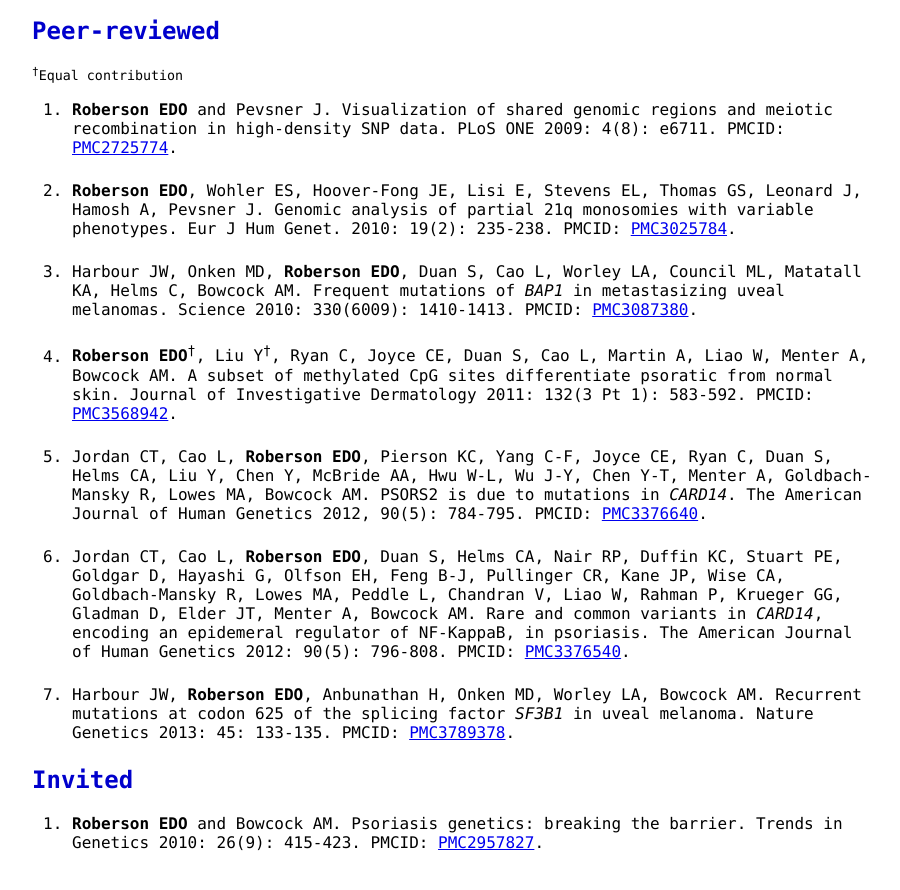
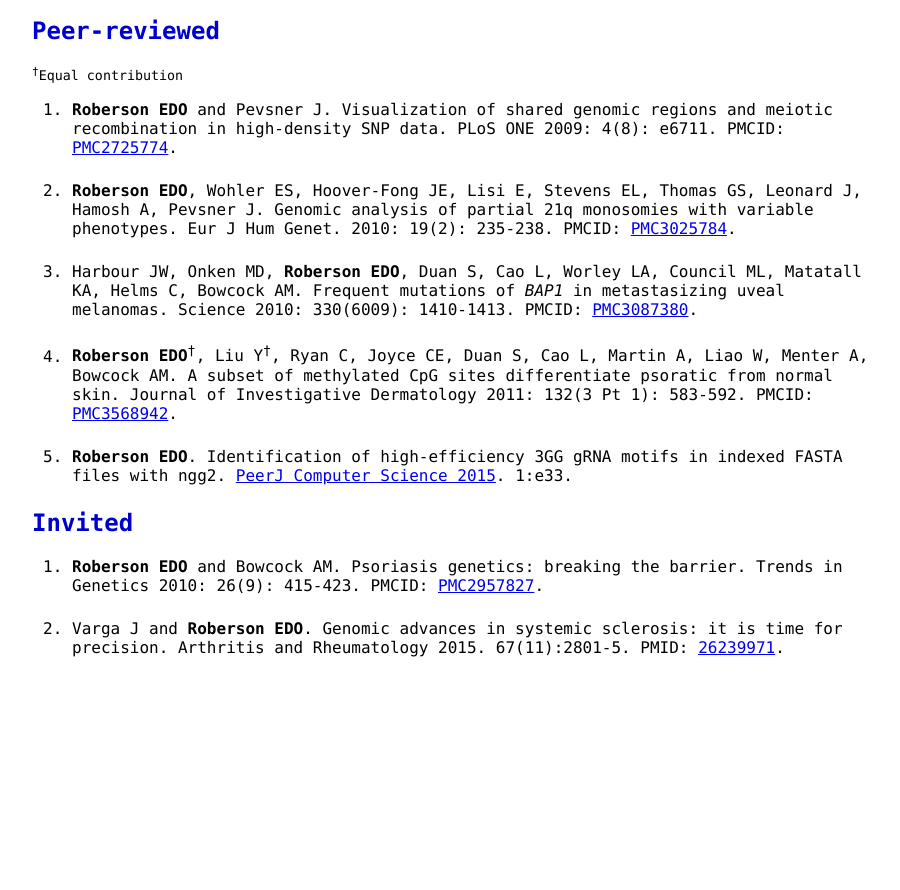
Before and after one commit to RobersonLab/RobersonLab.github.io, a Jekyll site: the page built from eli.md, in a window 1280 px wide and 900 px high, scrolled down 1136 px. Shown: the top 890 px of the window, without its empty margins (184-1084 px from the left). Built offline with Jekyll 4.4.1, drawn with Linux system fonts in a browser that asks for light colours; after the commit the page ends 1841 px from its top, so only the background shows below that.

Commit message:
Updated list of papers, fixed incorrect rheum website link

```diff
--- a/eli.md
+++ b/eli.md
@@ -10,7 +10,7 @@ layout: page
 
 <div id="maintext">
 <h1>Around the web</h1>
-<a href="http://bit.ly/1cRId2l">Faculty page</a><br>
+<a href="http://www.rheumatology.wustl.edu/faculty/research-faculty/eroberson.html">Faculty page</a><br>
 <a href="http://bit.ly/1qtMKRz">FigShare</a><br>
 <a href="http://bit.ly/1kKmRfk">Google Scholar</a><br>
 <a href="http://bit.ly/N4pHg6">ORCiD</a><br>
@@ -51,12 +51,11 @@ CSRB 10004A<br>
 <li><strong>Roberson EDO</strong>, Wohler ES, Hoover-Fong JE, Lisi E, Stevens EL, Thomas GS, Leonard J, Hamosh A, Pevsner J. Genomic analysis of partial 21q monosomies with variable phenotypes. Eur J Hum Genet. 2010: 19(2): 235-238. PMCID: <a href="http://www.ncbi.nlm.nih.gov/pmc/articles/PMC3025784/">PMC3025784</a>.</li>
 <li>Harbour JW, Onken MD, <strong>Roberson EDO</strong>, Duan S, Cao L, Worley LA, Council ML, Matatall KA, Helms C, Bowcock AM. Frequent mutations of <i>BAP1</i> in metastasizing uveal melanomas. Science 2010: 330(6009): 1410-1413. PMCID: <a href="http://www.ncbi.nlm.nih.gov/pmc/articles/PMC3087380/">PMC3087380</a>.</li>
 <li><strong>Roberson EDO</strong><sup>&dagger;</sup>, Liu Y<sup>&dagger;</sup>, Ryan C, Joyce CE, Duan S, Cao L, Martin A, Liao W, Menter A, Bowcock AM. A subset of methylated CpG sites differentiate psoratic from normal skin. Journal of Investigative Dermatology 2011: 132(3 Pt 1): 583-592. PMCID: <a href="http://www.ncbi.nlm.nih.gov/pmc/articles/PMC3568942/">PMC3568942</a>.</li>
-<li>Jordan CT, Cao L, <strong>Roberson EDO</strong>, Pierson KC, Yang C-F, Joyce CE, Ryan C, Duan S, Helms CA, Liu Y, Chen Y, McBride AA, Hwu W-L, Wu J-Y, Chen Y-T, Menter A, Goldbach-Mansky R, Lowes MA, Bowcock AM. PSORS2 is due to mutations in <i>CARD14</i>. The American Journal of Human Genetics 2012, 90(5): 784-795. PMCID: <a href="http://www.ncbi.nlm.nih.gov/pmc/articles/PMC3376640/">PMC3376640</a>.</li>
-<li>Jordan CT, Cao L, <strong>Roberson EDO</strong>, Duan S, Helms CA, Nair RP, Duffin KC, Stuart PE, Goldgar D, Hayashi G, Olfson EH, Feng B-J, Pullinger CR, Kane JP, Wise CA, Goldbach-Mansky R, Lowes MA, Peddle L, Chandran V, Liao W, Rahman P, Krueger GG, Gladman D, Elder JT, Menter A, Bowcock AM. Rare and common variants in <i>CARD14</i>, encoding an epidemeral regulator of NF-KappaB, in psoriasis. The American Journal of Human Genetics 2012: 90(5): 796-808. PMCID: <a href="http://www.ncbi.nlm.nih.gov/pmc/articles/PMC3376540/">PMC3376540</a>.</li>
-<li>Harbour JW, <strong>Roberson EDO</strong>, Anbunathan H, Onken MD, Worley LA, Bowcock AM. Recurrent mutations at codon 625 of the splicing factor <i>SF3B1</i> in uveal melanoma. Nature Genetics 2013: 45: 133-135. PMCID: <a href="http://www.ncbi.nlm.nih.gov/pmc/articles/PMC3789378/">PMC3789378</a>.</li>
+<li><strong>Roberson EDO</strong>. Identification of high-efficiency 3GG gRNA motifs in indexed FASTA files with ngg2. <a href="https://peerj.com/articles/cs-33.pdf">PeerJ Computer Science 2015</a>. 1:e33.</li>
 </ol>
 
 <h2>Invited</h2>
 <ol>
 <li><strong>Roberson EDO</strong> and Bowcock AM. Psoriasis genetics: breaking the barrier. Trends in Genetics 2010: 26(9): 415-423. PMCID: <a href="http://www.ncbi.nlm.nih.gov/pmc/articles/PMC2957827">PMC2957827</a>.</li>
+<li>Varga J and <strong>Roberson EDO</strong>. Genomic advances in systemic sclerosis: it is time for precision. Arthritis and Rheumatology 2015. 67(11):2801-5. PMID: <a href="http://www.pubmed.gov/26239971">26239971</a>.</li>
 </ol>
```
